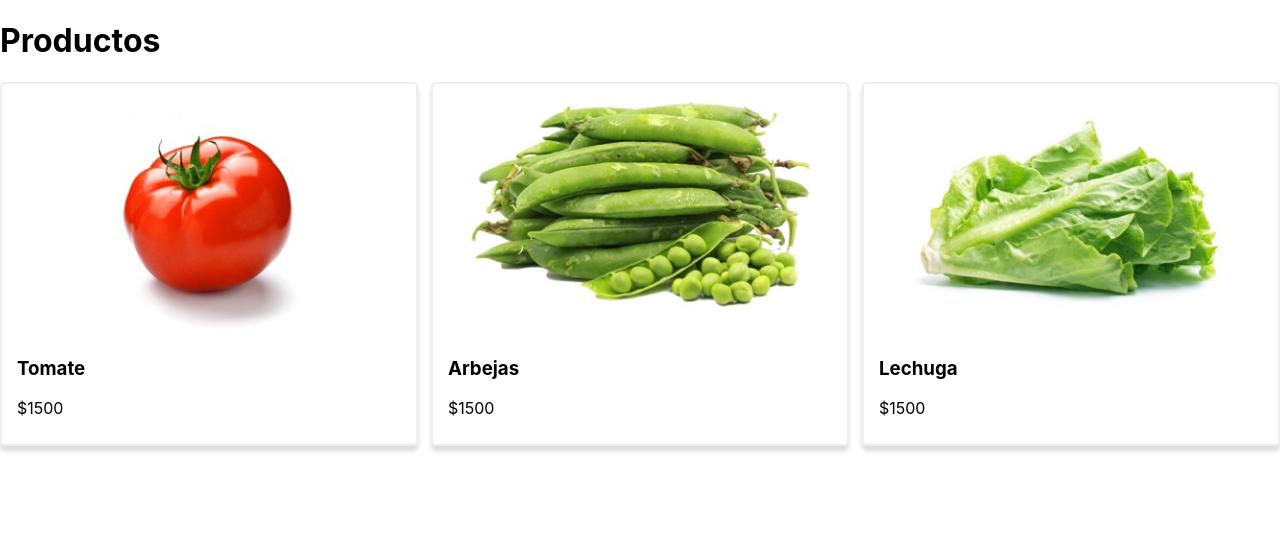
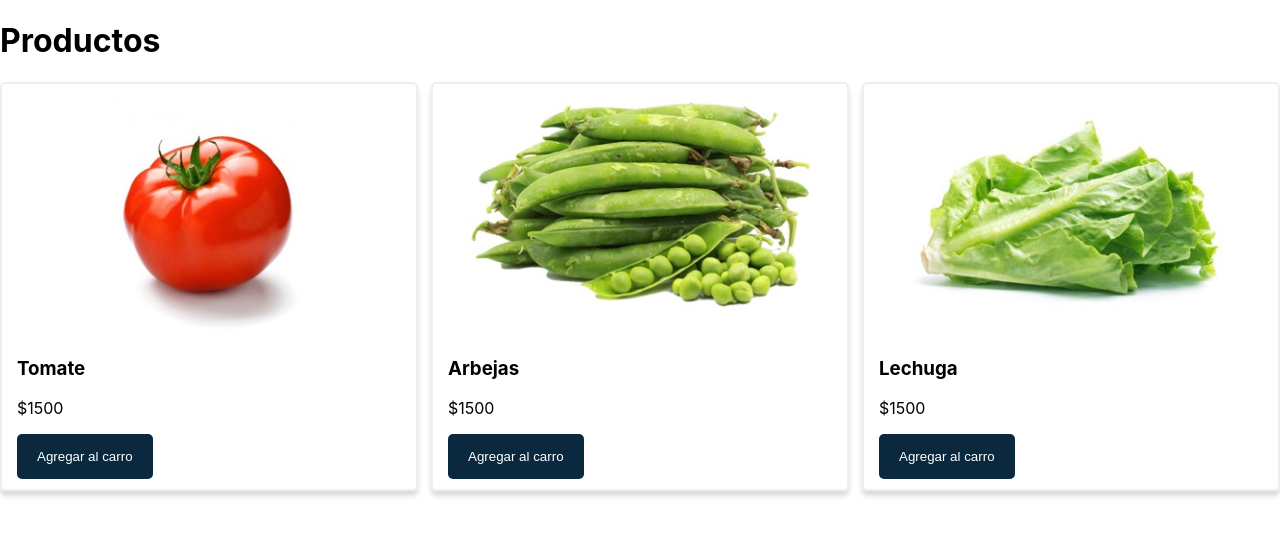
Before and after one commit to alberto-2-garcia/definitive-react-guide, a React (Vite) app: page / in a window 1280 px wide. Shown: the top 536 px of the page. Built offline with nearby package versions, Linux system fonts and the light colour scheme.

Commit message:
Added Button component

```diff
--- /dev/null
+++ b/src/components/Button/index.tsx
@@ -0,0 +1,11 @@
+import { FC } from 'react';
+import './styles.scss';
+import { ButtonProps } from './interface';
+
+const Button: FC<ButtonProps> = ({ onClick, children }) => {
+  return (
+    <button onClick={() => onClick()}> {children} </button>
+  )
+}
+
+export default Button;
--- /dev/null
+++ b/src/components/Button/interface.ts
@@ -0,0 +1,3 @@
+export interface ButtonProps {
+  onClick(): void;
+}
--- /dev/null
+++ b/src/components/Button/styles.scss
@@ -0,0 +1,14 @@
+$button-color: #0A283E;
+
+button {
+  background-color: $button-color;
+  color: #FFFFFF;
+  padding: 15px 20px;
+  border: none;
+  border-radius: 5px;
+  cursor: pointer;
+
+  &:hover {
+    background-color: lighten($color: #0A283E, $amount: 10);
+  }
+}
--- a/src/components/Producto/index.tsx
+++ b/src/components/Producto/index.tsx
@@ -1,14 +1,18 @@
 import { FC } from 'react';
 import './styles.scss';
 import { ProductoProps } from './interface';
+import Button from '../Button';
 
-const Producto: FC<ProductoProps> = ({ producto }) => {
+const Producto: FC<ProductoProps> = ({ producto, agregarAlCarro }) => {
   const { nombre, precio, img } = producto;
   return (
     <div className='producto-card'>
       <img src={img} alt={nombre} />
       <h3>{nombre}</h3>
       <p>${precio}</p>
+      <Button onClick={() => agregarAlCarro(producto)}>
+        Agregar al carro
+      </Button>
     </div>
   )
 }
--- a/src/components/Producto/interface.ts
+++ b/src/components/Producto/interface.ts
@@ -2,5 +2,5 @@ import { ProductoType } from "../../containers/ShoppingCart";
 
 export interface ProductoProps {
   producto: ProductoType;
-  agregarAlCarro(): void;
+  agregarAlCarro(producto: ProductoType): void;
 }
```
